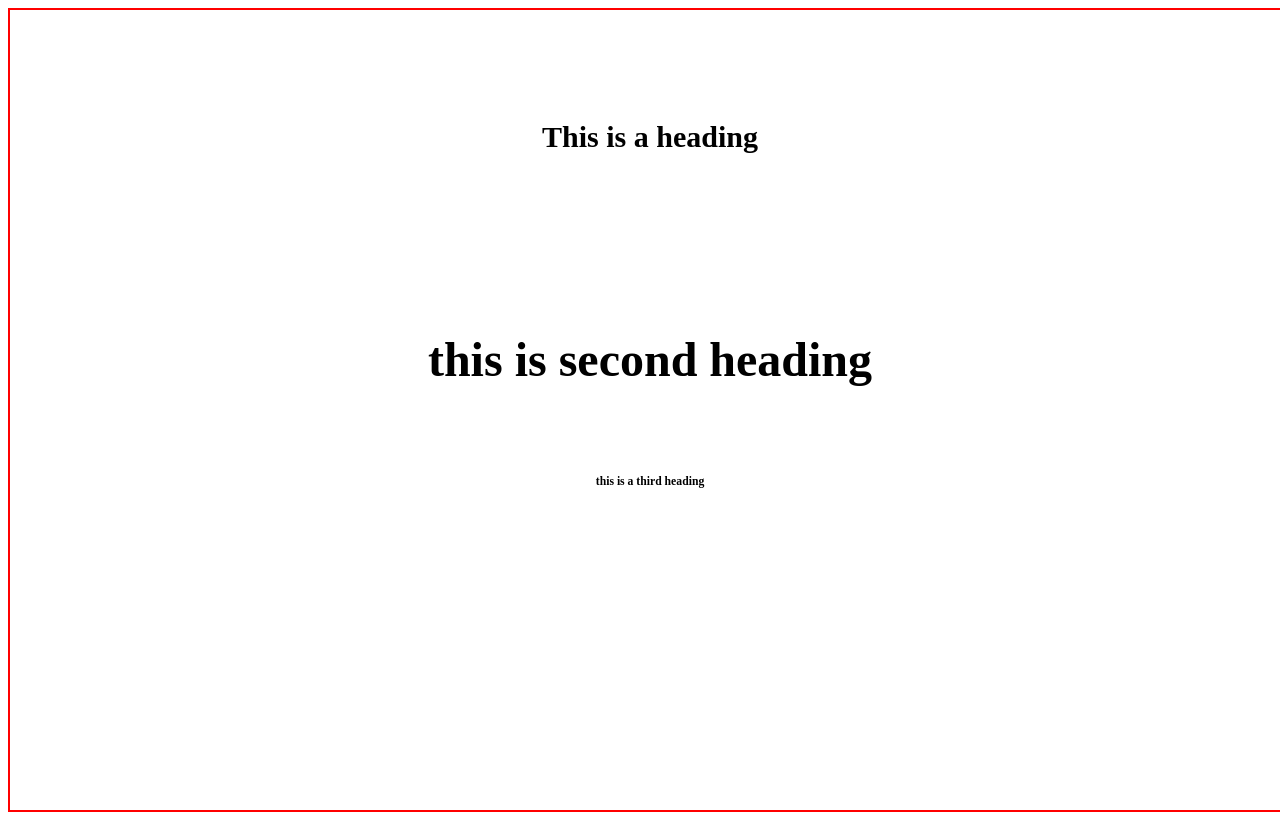
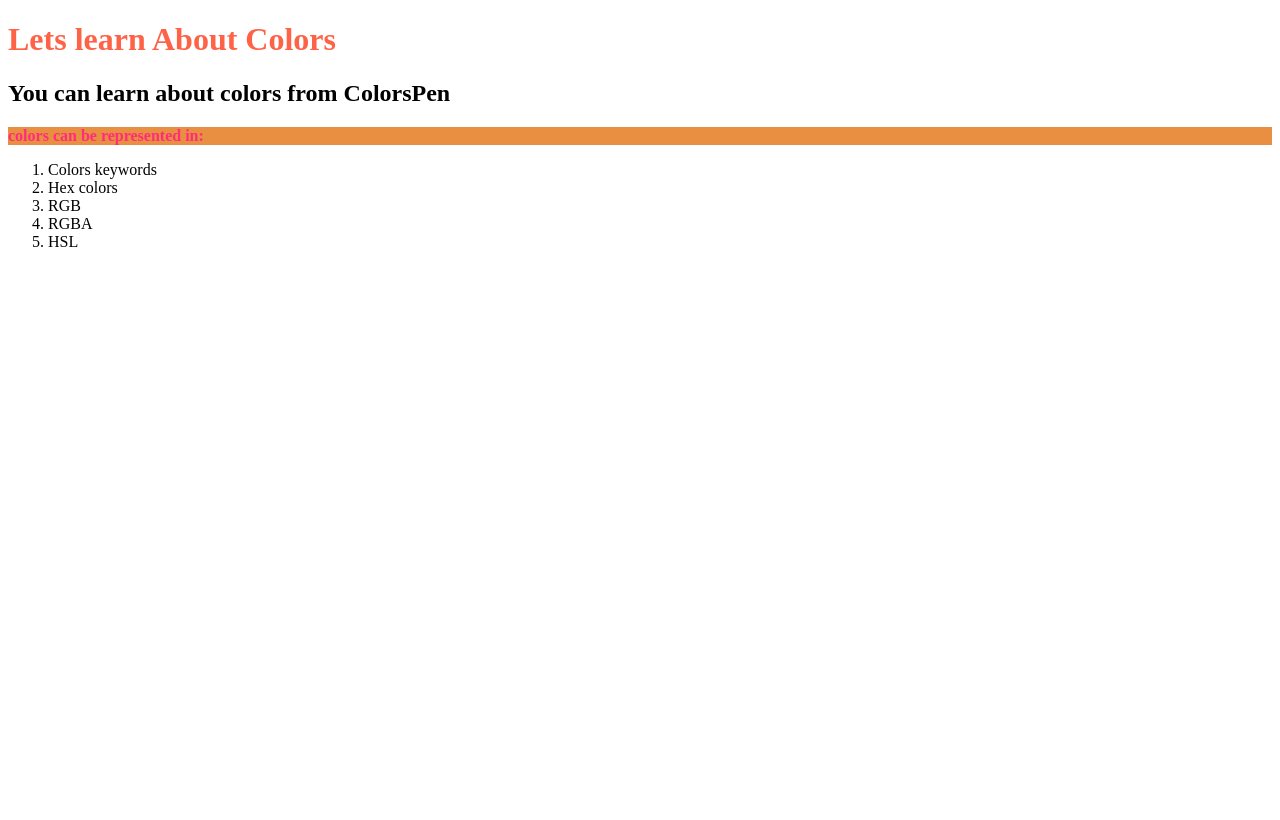
Before and after one commit to NisarAhmadCode/full_CSS, a plain HTML site: page index.html in a window 1280 px wide. Drawn offline with Linux system fonts and the light colour scheme.

Commit message:
Add files via upload

```diff
--- a/index.html
+++ b/index.html
@@ -3,15 +3,22 @@
 <head>
     <meta charset="UTF-8">
     <meta name="viewport" content="width=device-width, initial-scale=1.0">
-    <title>Size Units</title>
+    <title>Fonts-Colors</title>
     <link rel="stylesheet" href="style.css">
 </head>
 <body>
-    <div class="container">
-        <h1 id="first">This is a heading</h1>
-        <h2 id="second">
-            this is second heading</h2>
-            <h3 id="third">this is a third heading</h3>
-    </div>
+    <h1>Lets learn About Colors</h1>
+<h2>You can learn about colors from ColorsPen</h2>
+<p>
+<b>colors can be represented in:</b>
+    <ol>
+        <li>Colors keywords</li>
+        <li>Hex colors</li>
+        <li>RGB</li>
+        <li>RGBA</li>
+        <li>HSL</li>
+    </ol>
+</p>
+
 </body>
 </html>
--- a/style.css
+++ b/style.css
@@ -1,33 +1,15 @@
-* {
-    text-align: center;
+h1{
+    color: tomato;
+}
+ p{
+     /* hex color is here
+     color: #ffabff; */
+      /* rgb color is here  */
+        color: rgb(255,45,123);
+        /* rgba colors here
+        color: rgba(233, 222, 123, 0.5);*/
+        /* HSL colors here
+        color:hsl(65, 100%, 57%)*/
+        background-color: rgb(233,143,65);
 
 }
-
-.container {
-    font-size: 10px;
-    border: 2px solid red;
-    /* width: 300px; */
-    /* height: 400px; */
-    /* vh is viewport hieght  */
-    /* jab viewPort k braabar height chahiye to vh use hota */
-    height: 100vh;
-    /* vw is viewport width */
-    width: 100vw;
-}
-
-#first {
-    /* em sets font size according to parent size
-    i.e if i do 10em it mean it is 10 time greater than parent size*/
-    /* em ko tab use krna jb parent k lihaz sy child ka size change krna ho */
-    font-size: 3em;
-    padding: 3em;
-}
-
-#second {
-    /* rem sets according to root(html)  */
-    /* jb aisa font size chahiye jo apny parent pr depend kry to use rem hoti */
-    font-size: 3rem;
-    padding: 3rem;
-}
-
-#third {}
```
